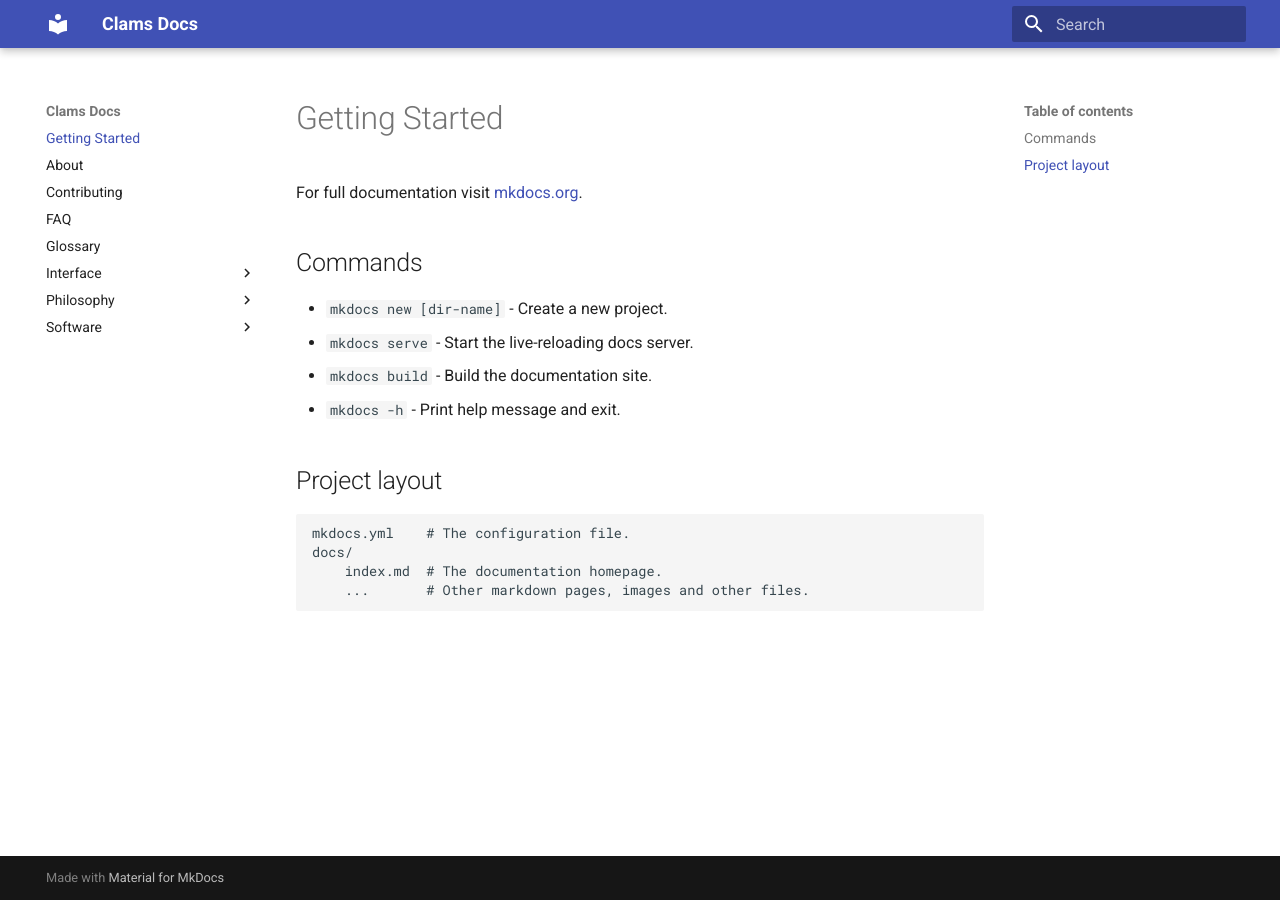
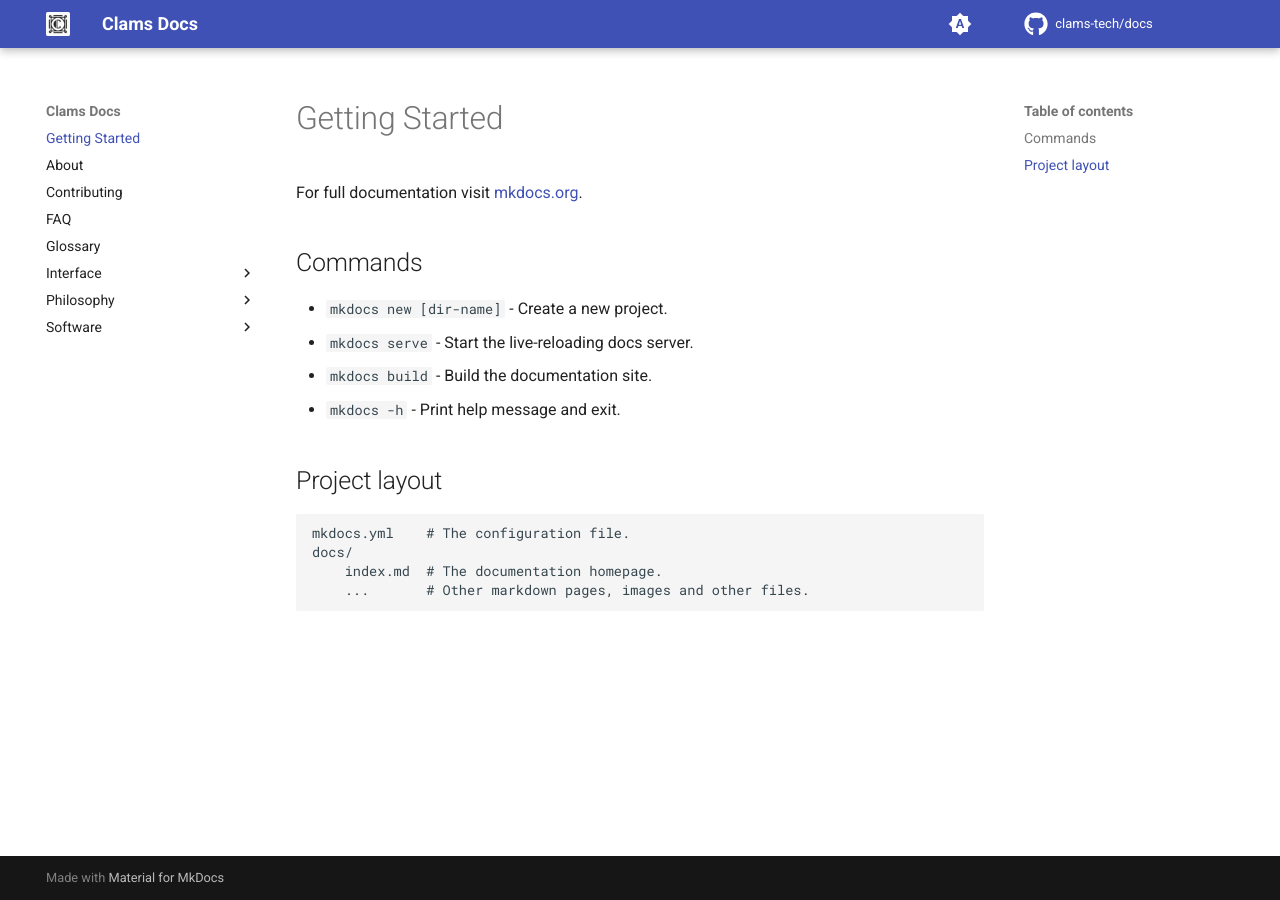
Before and after one commit to clams-tech/docs, an MkDocs documentation site: the page built from docs/index.md, in a window 1280 px wide. Built offline with MkDocs 1.6.1 and Material for MkDocs 9.7.7, drawn with Linux system fonts in a browser that asks for light colours; comment, search, counter and statistics services are not loaded.

```diff
--- a/mkdocs.yml
+++ b/mkdocs.yml
@@ -1,3 +1,35 @@
 site_name: Clams Docs
 theme:
   name: material
+  palette:
+    # Palette toggle for automatic mode
+    - media: "(prefers-color-scheme)"
+      toggle:
+        icon: material/brightness-auto
+        name: Switch to light mode
+
+    # Palette toggle for light mode
+    - media: "(prefers-color-scheme: light)"
+      scheme: default
+      toggle:
+        icon: material/brightness-7
+        name: Switch to dark mode
+
+    # Palette toggle for dark mode
+    - media: "(prefers-color-scheme: dark)"
+      scheme: slate
+      toggle:
+        icon: material/brightness-4
+        name: Switch to system preference
+  icon:
+    repo: fontawesome/brands/github
+  logo: assets/logo.png
+  favicon: assets/favicon.ico
+repo_url: https://github.com/clams-tech/docs
+repo_name: clams-tech/docs
+edit_uri: edit/main/docs/
+plugins:
+  - git-authors
+  - git-committers:
+      repository: clams-tech/docs
+      branch: main
```
Also changed, not shown: docs/assets/favicon.ico (added), docs/assets/logo.png (added).
